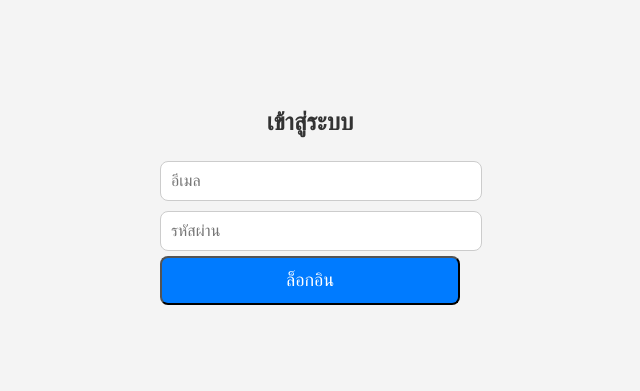
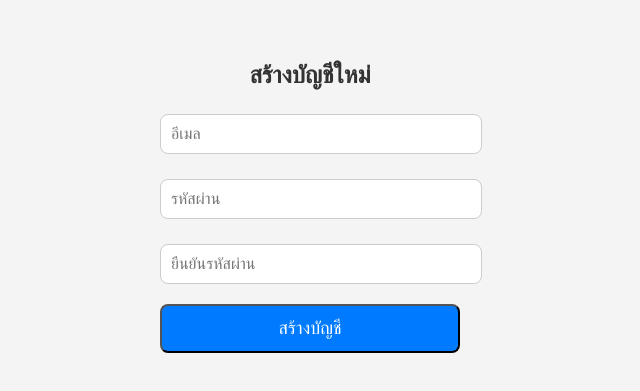
Before and after one commit to Sitthiphon17/My-website, a plain HTML site: page login.html in a window 1280 px wide. Shown: the part 203-594 px from the top of the page, without its empty margins (330-970 px from the left). Drawn offline with Linux system fonts and the light colour scheme.

Commit message:
Update login.html

```diff
--- a/login.html
+++ b/login.html
@@ -3,16 +3,23 @@
 <head>
     <meta charset="UTF-8">
     <meta name="viewport" content="width=device-width, initial-scale=1.0">
-    <title>เข้าสู่ระบบ</title>
+    <title>สร้างบัญชีใหม่</title>
     <link rel="stylesheet" href="style.css">
 </head>
 <body>
     <div class="container">
-        <h2>เข้าสู่ระบบ</h2>
-        <form id="loginForm">
-            <input type="email" id="email" placeholder="อีเมล" required>
-            <input type="password" id="password" placeholder="รหัสผ่าน" required>
-            <button type="submit">ล็อกอิน</button>
+        <h2>สร้างบัญชีใหม่</h2>
+        <form id="signupForm">
+            <div class="input-group">
+                <input type="email" id="email" placeholder="อีเมล" required>
+            </div>
+            <div class="input-group">
+                <input type="password" id="password" placeholder="รหัสผ่าน" required>
+            </div>
+            <div class="input-group">
+                <input type="password" id="confirmPassword" placeholder="ยืนยันรหัสผ่าน" required>
+            </div>
+            <button type="submit">สร้างบัญชี</button>
         </form>
     </div>
     <script src="script.js"></script>
```
